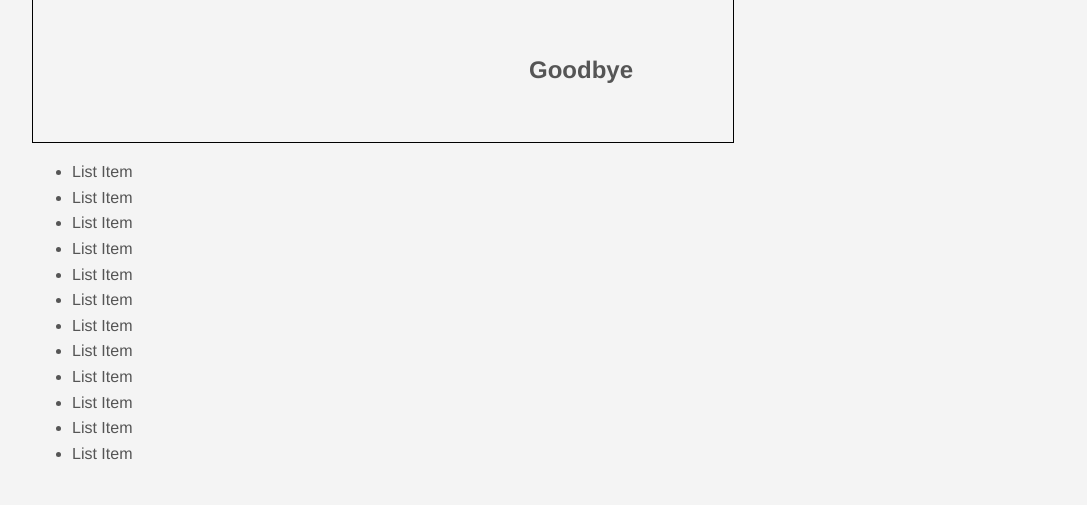
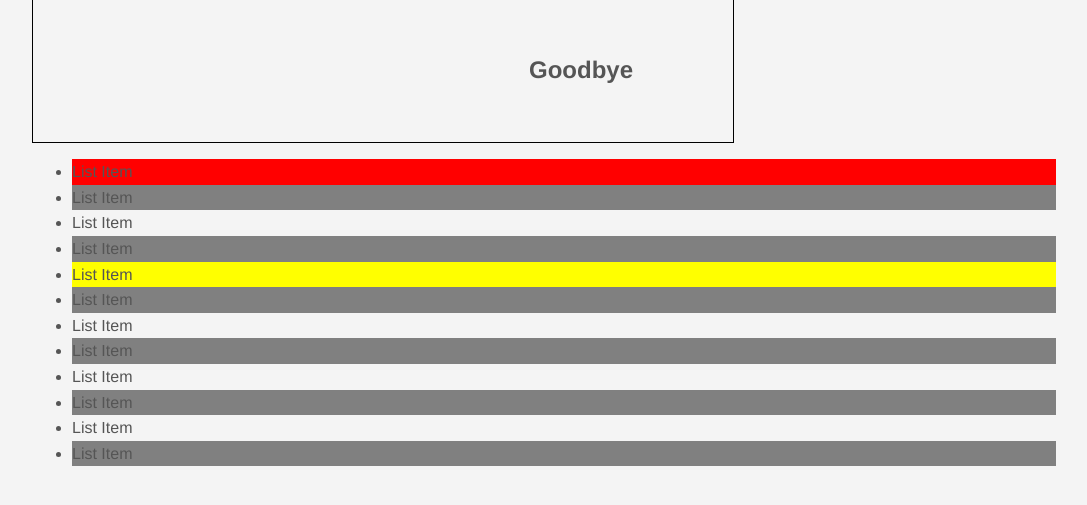
Before and after one commit to Ronaldobboy/CSS-Crash-Course, a plain HTML site: page CSS Cheat Sheet /Index.html in a window 1280 px wide. Shown: the part 1757-2262 px from the top of the page, without its empty margins (96-1183 px from the left). Drawn offline with Linux system fonts and the light colour scheme.

Commit message:
backgroud color to list

```diff
--- a/CSS Cheat Sheet /style.css
+++ b/CSS Cheat Sheet /style.css
@@ -186,3 +186,19 @@ margin: 20px 0;
     position: fixed;
     top: 400px;
 }
+
+.my-list li:first-child{
+    background: red;
+}
+
+.my-list li:last-child{
+    background: blue;
+}
+
+.my-list li:nth-child(5){
+    background: yellow;
+}
+
+.my-list li:nth-child(even){
+    background: grey;
+}
```
